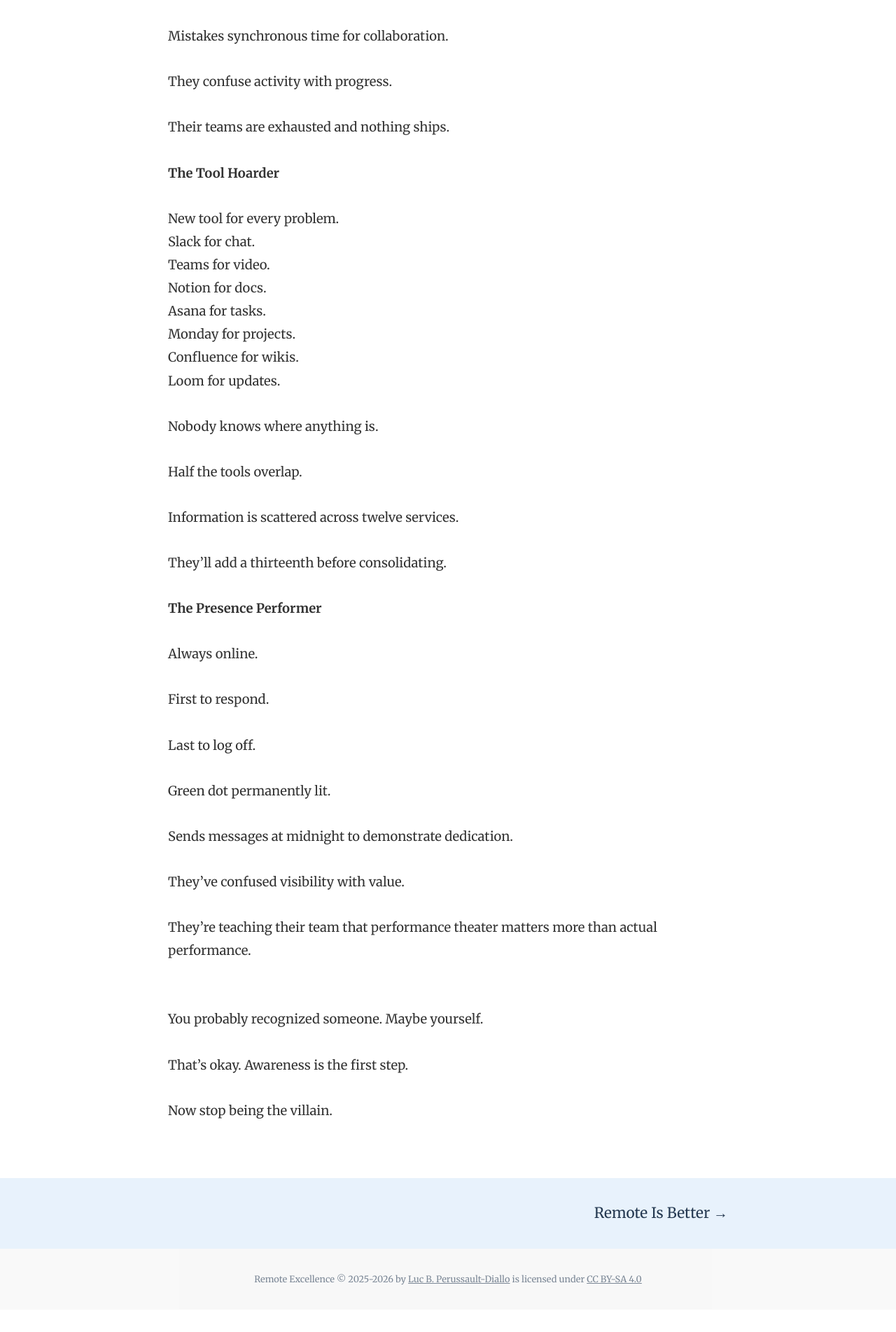
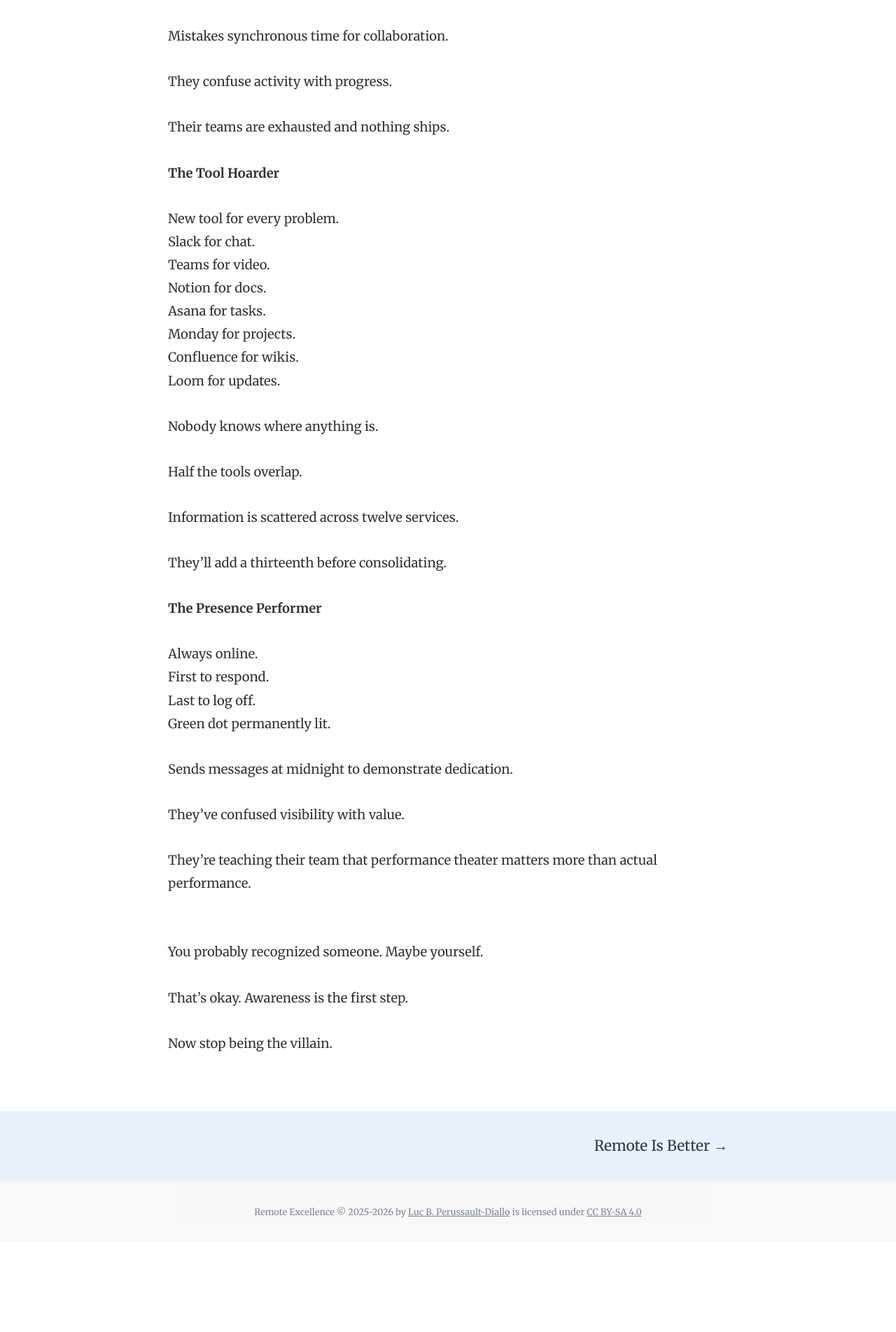
Before and after one commit to luuuc/remote-excellence-book, a Jekyll site: the page built from _chapters/00-00b-the-villains.md, in a window 1280 px wide. Shown: the part 2063-3967 px from the top of the page at 70% size. Built offline with Jekyll 4.4.1, drawn with Linux system fonts in a browser that asks for light colours; comment, search, counter and statistics services are not loaded; after the commit the page ends 3871 px from its top, so only the background shows below that.

```diff
--- a/_chapters/00-00b-the-villains.md
+++ b/_chapters/00-00b-the-villains.md
@@ -97,13 +97,10 @@ They'll add a thirteenth before consolidating.
 
 **The Presence Performer**
 
-Always online.
-
-First to respond.
-
-Last to log off.
-
-Green dot permanently lit.
+Always online.<br>
+First to respond.<br>
+Last to log off.<br>
+Green dot permanently lit.<br>
 
 Sends messages at midnight to demonstrate dedication.
 
```
